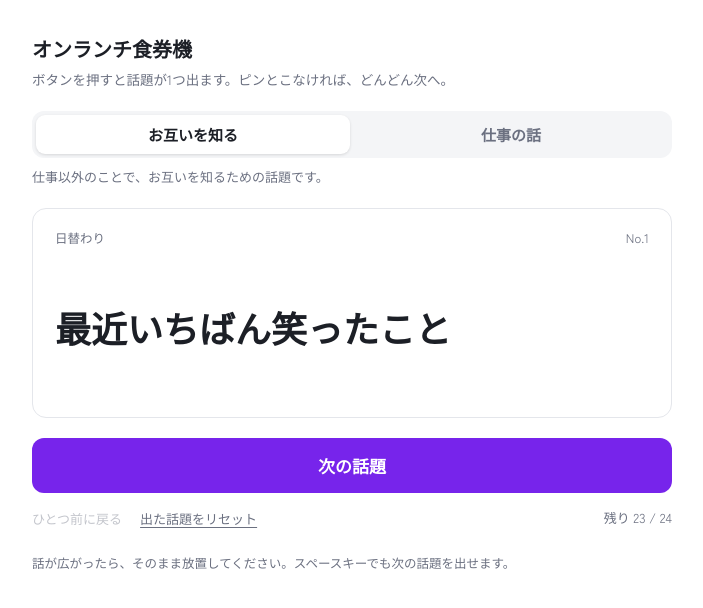
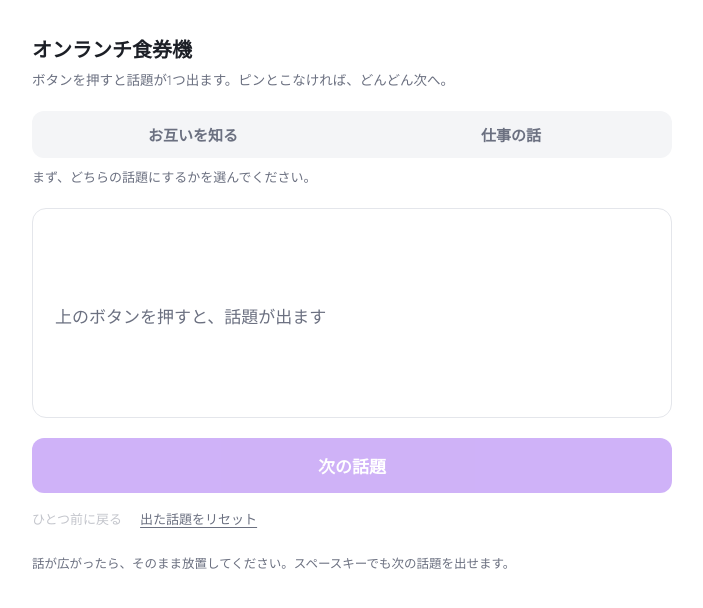
Before and after one commit to kaisugi-bo/onlunch, a plain HTML site: page index.html in a window 1280 px wide. Shown: the whole page, without its empty margins (288-991 px from the left). Drawn offline with Linux system fonts and the light colour scheme.

Commit message:
最初の画面で話題の種類を選んでから話題を出すようにする
Co-Authored-By: Claude Opus 5.5 <noreply@anthropic.com>

```diff
--- a/index.html
+++ b/index.html
@@ -46,6 +46,8 @@ h1 { margin: 0; font-size: 20px; font-weight: 700; }
 
 .next { font-family: var(--font); font-size: 17px; font-weight: 700; cursor: pointer; border: none; border-radius: 12px; padding: 15px 16px; background: var(--accent); color: var(--accent-fg); }
 .next:hover { filter: brightness(1.07); }
+.next:disabled { opacity: .35; cursor: default; filter: none; }
+.topic.wait { font-size: 17px; font-weight: 500; color: var(--sub); }
 .next:active { transform: translateY(1px); }
 .row { display: flex; flex-wrap: wrap; justify-content: space-between; align-items: center; gap: 10px; font-size: 13px; color: var(--sub); margin-top: -8px; }
 .row .links { display: flex; gap: 18px; }
@@ -128,14 +130,13 @@ const KEY = "onlunch-kenbaiki.seen.v1";
 const load = () => { try { return JSON.parse(localStorage.getItem(KEY)) || []; } catch (e) { return []; } };
 const save = v => { try { localStorage.setItem(KEY, JSON.stringify(v)); } catch (e) {} };
 let seen = load(), filter = "all", history = [], cursor = -1, no = 1;
-const MKEY = "onlunch-kenbaiki.mode.v1";
-let mode = (() => { try { return MODES[localStorage.getItem(MKEY)] ? localStorage.getItem(MKEY) : "fun"; } catch (e) { return "fun"; } })();
+let mode = null;
 let ALL = [], nameOf = {};
 const $ = id => document.getElementById(id);
 const reduced = matchMedia("(prefers-reduced-motion: reduce)").matches;
 
 function setMode(k) {
-  mode = k; filter = "all"; try { localStorage.setItem(MKEY, k); } catch (e) {}
+  mode = k; filter = "all";
   const M = MODES[k];
   ALL = M.menu.flatMap(m => M.topics[m.k].map(t => ({ t, c: m.k })));
   nameOf = Object.fromEntries(M.menu.map(m => [m.k, m.name]));
@@ -144,7 +145,7 @@ function setMode(k) {
 }
 $("modes").addEventListener("click", e => {
   const b = e.target.closest(".mode"); if (!b || b.dataset.m === mode) return;
-  setMode(b.dataset.m); history = []; cursor = -1; no = 0; next();
+  setMode(b.dataset.m); history = []; cursor = -1; no = 0; $("next").disabled = false; next();
 });
 
 const pool = () => ALL.filter(x => filter === "all" || x.c === filter);
@@ -154,7 +155,7 @@ function draw() {
   if (!fresh.length) { seen = seen.filter(t => !p.some(x => x.t === t)); save(seen); fresh = p; }
   return fresh[Math.floor(Math.random() * fresh.length)];
 }
-function paint(h) { $("cat").textContent = nameOf[h.item.c]; $("no").textContent = "No." + h.no; $("topic").textContent = h.item.t; }
+function paint(h) { $("topic").classList.remove("wait"); $("cat").textContent = nameOf[h.item.c]; $("no").textContent = "No." + h.no; $("topic").textContent = h.item.t; }
 function show(h, push) {
   if (push) { history = history.slice(0, cursor + 1); history.push(h); cursor = history.length - 1; if (!seen.includes(h.item.t)) { seen.push(h.item.t); save(seen); } }
   const topic = $("topic");
@@ -165,7 +166,7 @@ function show(h, push) {
   updateLeft();
 }
 $("histlist").addEventListener("click", e => { const b = e.target.closest("button"); if (!b) return; cursor = +b.dataset.i; show(history[cursor], false); });
-const next = () => { no += 1; show({ item: draw(), no }, true); };
+const next = () => { if (!mode) return; no += 1; show({ item: draw(), no }, true); };
 $("next").addEventListener("click", next);
 $("back").addEventListener("click", () => { if (cursor > 0) { cursor -= 1; show(history[cursor], false); } });
 $("reset").addEventListener("click", () => { seen = []; save(seen); updateLeft(); $("reset").textContent = "リセットしました"; setTimeout(() => $("reset").textContent = "出た話題をリセット", 1600); });
@@ -174,12 +175,12 @@ document.addEventListener("keydown", e => {
   e.preventDefault(); next();
 });
 
-// 開いた時点で1つ目の話題が出ている状態にする
-setMode(mode);
-const first = { item: ALL[0], no: 1 };
-history = [first]; cursor = 0;
-if (!seen.includes(first.item.t)) { seen.push(first.item.t); save(seen); }
-paint(first); updateLeft();
+// 開いた時点ではどちらも選ばず、選んだら1つ目の話題を出す
+$("modes").innerHTML = Object.entries(MODES).map(([key, x]) => `<button class="mode" type="button" data-m="${key}" aria-pressed="false">${x.name}</button>`).join("");
+$("modelead").textContent = "まず、どちらの話題にするかを選んでください。";
+$("cat").textContent = ""; $("no").textContent = "";
+$("topic").textContent = "上のボタンを押すと、話題が出ます"; $("topic").classList.add("wait");
+$("next").disabled = true;
 })();
 </script>
 
--- a/sw.js
+++ b/sw.js
@@ -1,5 +1,5 @@
 // 一度開いたら、電波がなくても開けるように手元に保存しておく
-const CACHE = "onlunch-v4";
+const CACHE = "onlunch-v5";
 const FILES = ["./", "index.html", "manifest.webmanifest", "icon-192.png", "icon-512.png", "apple-touch-icon.png"];
 self.addEventListener("install", e => { e.waitUntil(caches.open(CACHE).then(c => c.addAll(FILES))); self.skipWaiting(); });
 self.addEventListener("activate", e => {
```
